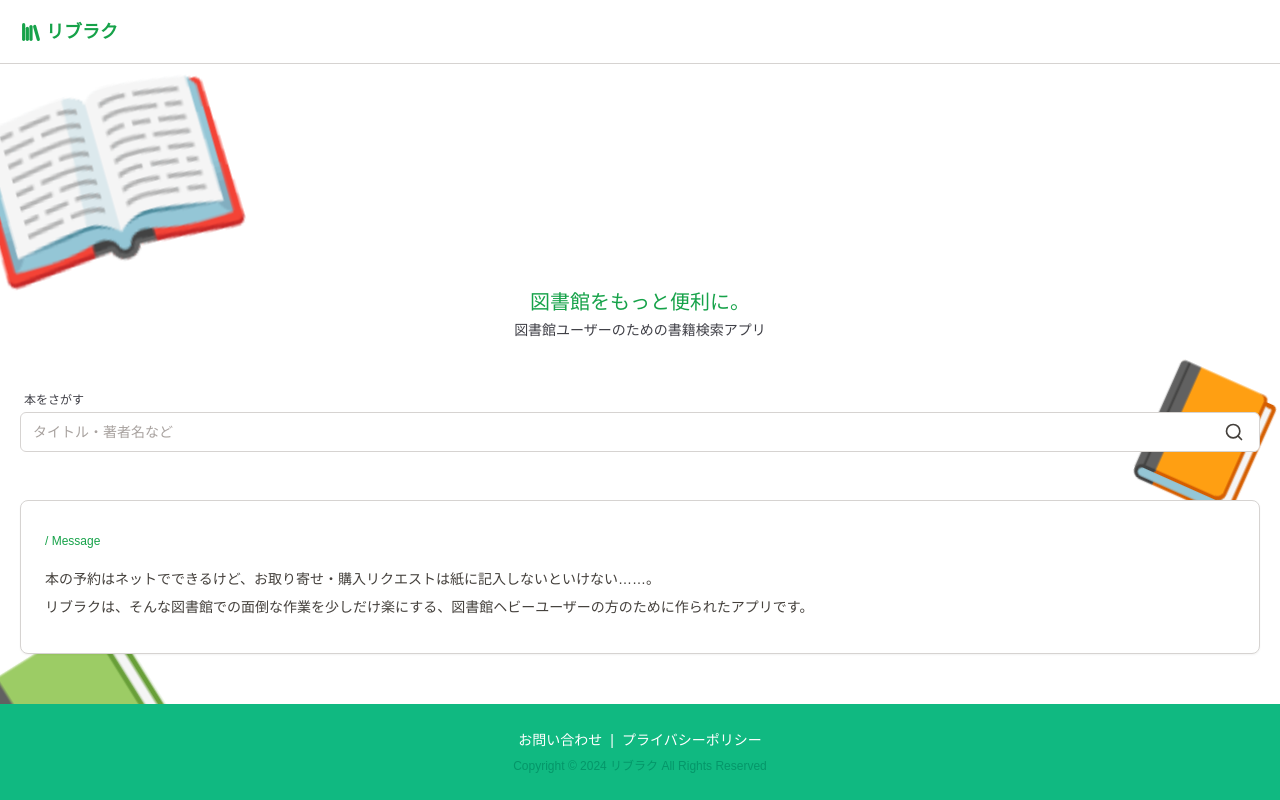
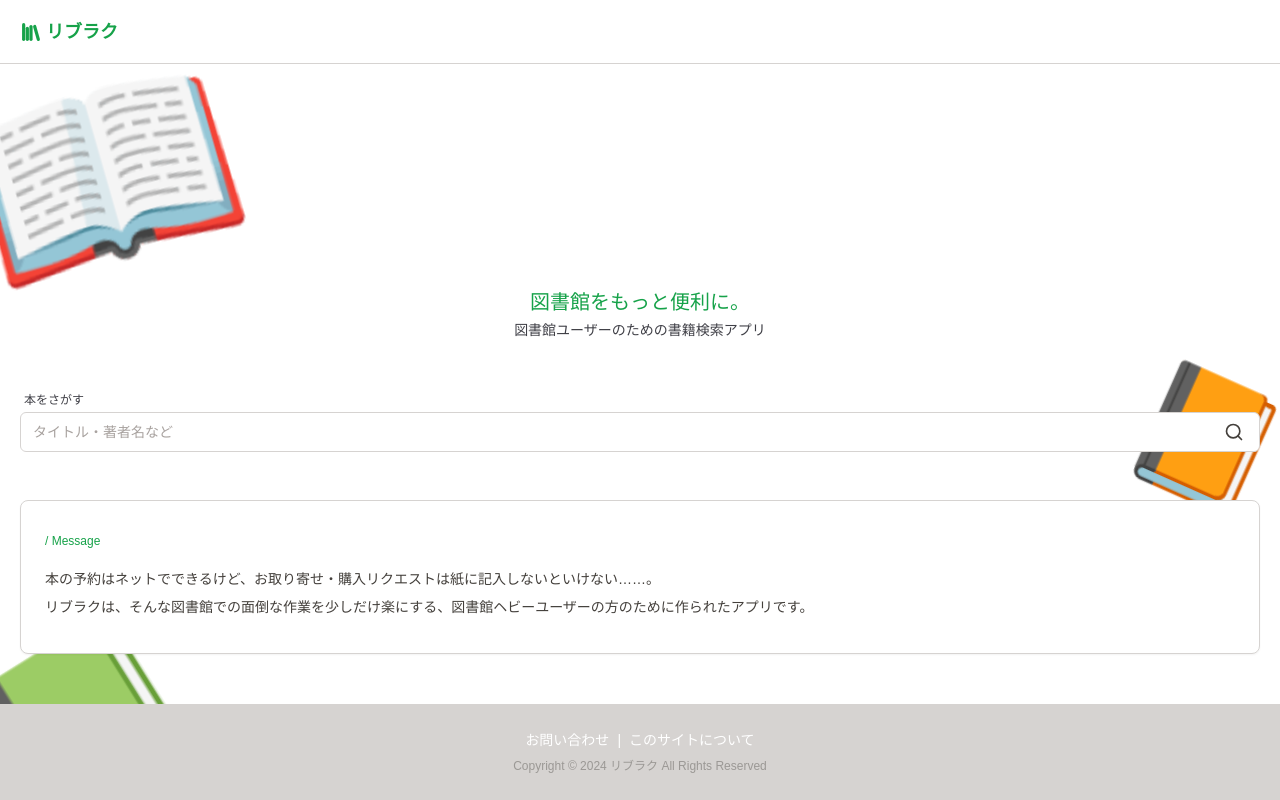
Before and after one commit to kagomen/libraku, a React (Vite) app: page / in a window 1280 px wide. Built offline with nearby package versions, Linux system fonts and the light colour scheme; a web font is replaced by a local one.

Commit message:
フッターの修正

```diff
--- a/src/components/Footer.jsx
+++ b/src/components/Footer.jsx
@@ -2,13 +2,13 @@ import { Link } from 'react-router-dom'
 
 export default function Footer() {
   return (
-    <div className="sticky top-full flex h-[96px] w-full flex-col items-center justify-center gap-y-2 bg-emerald-500">
+    <div className="sticky top-full flex h-[96px] w-full flex-col items-center justify-center gap-y-2 bg-stone-300">
       <div className="flex justify-center gap-2 text-sm text-white">
         <Link to={'/contact'}>お問い合わせ</Link>
         <span>|</span>
-        <Link to={'/contact'}>プライバシーポリシー</Link>
+        <Link to={'/about'}>このサイトについて</Link>
       </div>
-      <p className="text-center text-xs text-emerald-600">Copyright © 2024 リブラク All Rights Reserved</p>
+      <p className="text-center text-xs text-foreground/40">Copyright © 2024 リブラク All Rights Reserved</p>
     </div>
   )
 }
```
